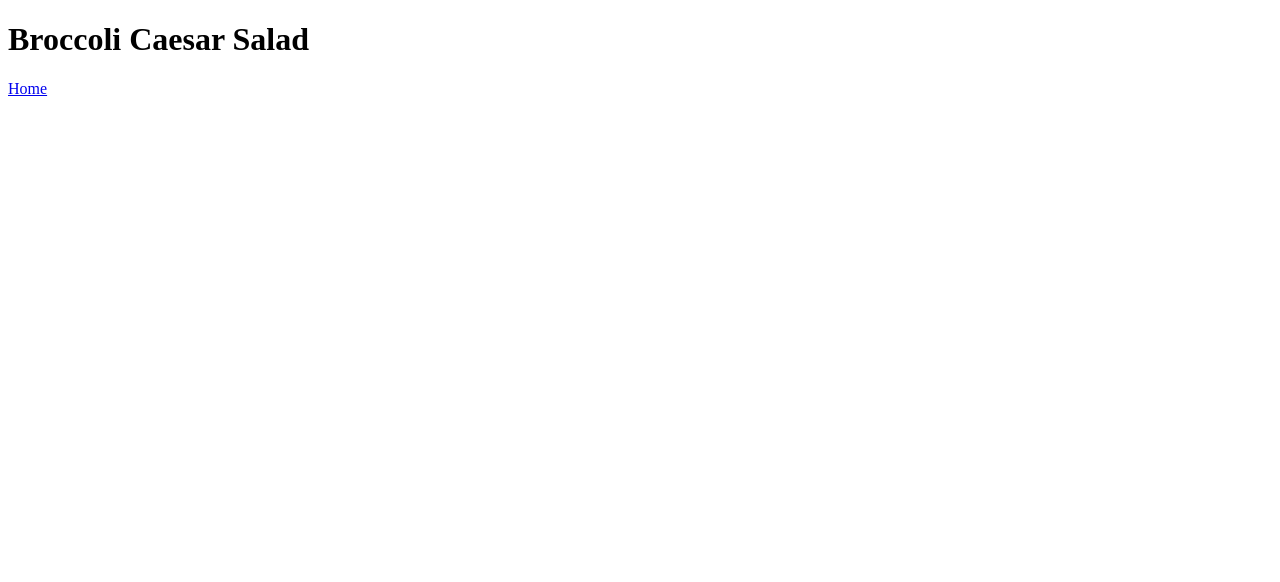
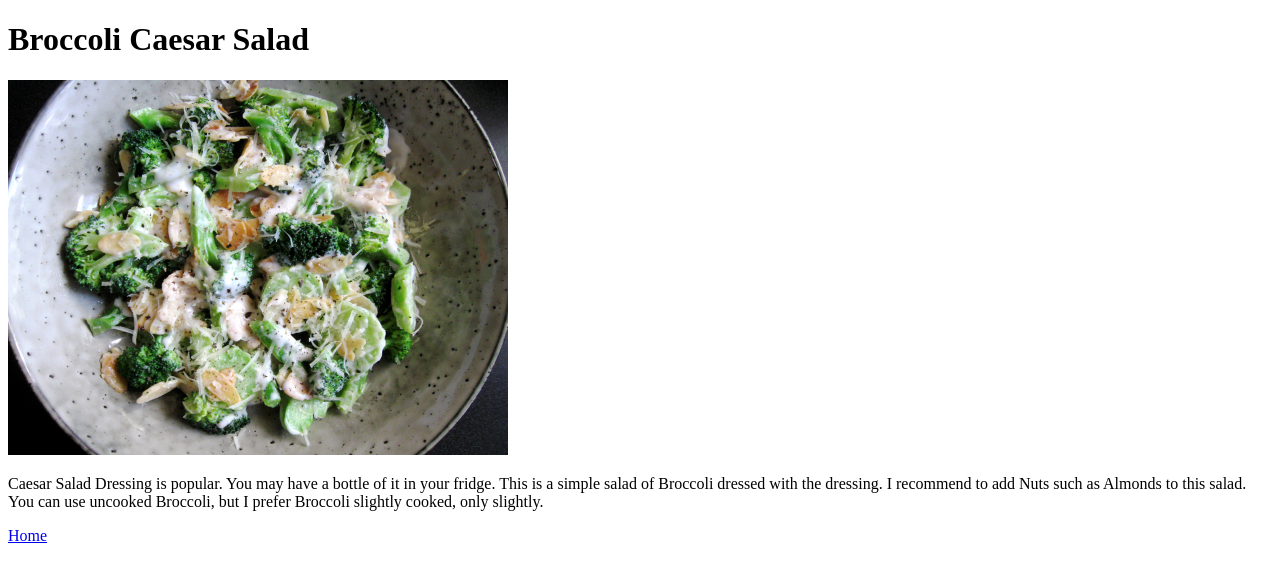
Before and after one commit to fethi87/odin-recipes, a plain HTML site: page recipes/lasagna.html in a window 1280 px wide. Drawn offline with Linux system fonts and the light colour scheme.

Commit message:
Add Broccoli Caesar Salad recipe to lasagna.html

```diff
--- a/recipes/lasagna.html
+++ b/recipes/lasagna.html
@@ -7,6 +7,13 @@
   </head>
   <body>
     <h1>Broccoli Caesar Salad</h1>
+    <img src="/recipes/images/Broccoli_Caesar_Salad.jpg " width="500px" />
+    <p>
+      Caesar Salad Dressing is popular. You may have a bottle of it in your
+      fridge. This is a simple salad of Broccoli dressed with the dressing. I
+      recommend to add Nuts such as Almonds to this salad. You can use uncooked
+      Broccoli, but I prefer Broccoli slightly cooked, only slightly.
+    </p>
     <a href="/index.html">Home</a>
   </body>
 </html>
```
